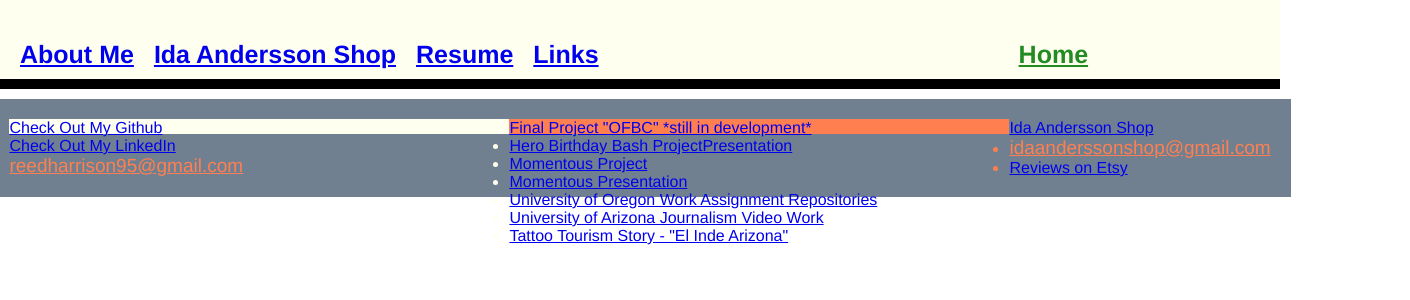
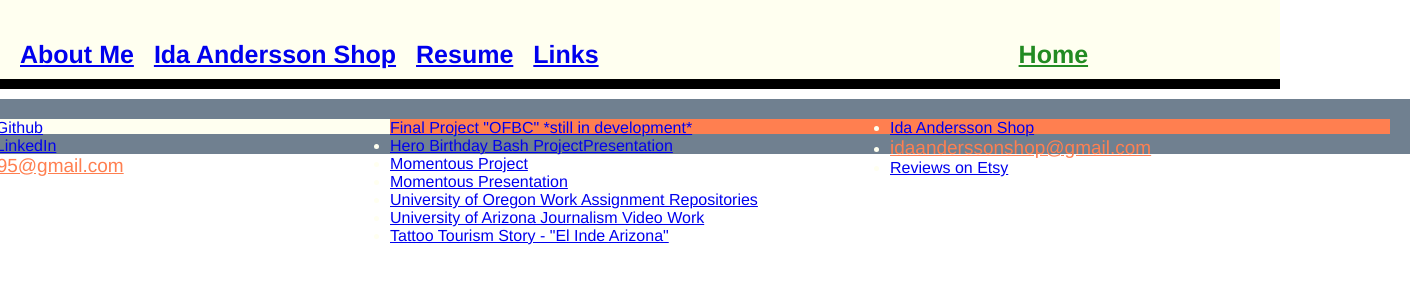
Before and after one commit to HGreedo/nuReactPortfolio, a React (Create React App) app: page /pages/ThirdPtyLinks in a window 1280 px wide. Shown: the top 300 px of the page, 1410 px wide, since content can reach past the window. Built offline with nearby package versions, Linux system fonts and the light colour scheme.

Commit message:
commit on 'main'

```diff
--- a/src/pages/thirdpartylinks.css
+++ b/src/pages/thirdpartylinks.css
@@ -1,12 +1,14 @@
 .link-container {
-    display: flex;
+display: flex;
+flex-direction: row;
 background-color: slategray;
-color: coral;
+color: ivory;
 font-family: 'Franklin Gothic Medium', 'Arial Narrow', Arial, sans-serif;
 margin-top: 20px;
 padding: 20px;
 justify-self: center;
 justify-items: left;
+border-radius: 2px solid black;
 }
 
 .personal-stuff{
@@ -36,3 +38,17 @@ justify-items: left;
     padding-bottom: 5px;
     list-style: none;
 }
+.ida-shop {
+    display: inline;
+    flex-direction: row;
+    height: 15px;
+    width: 500px;
+    background-color: coral;
+    color: ivory;
+}
+.ida-shop .links {
+        padding-top: 5px;
+        padding-bottom: 5px;
+        list-style: none;
+
+}
```
